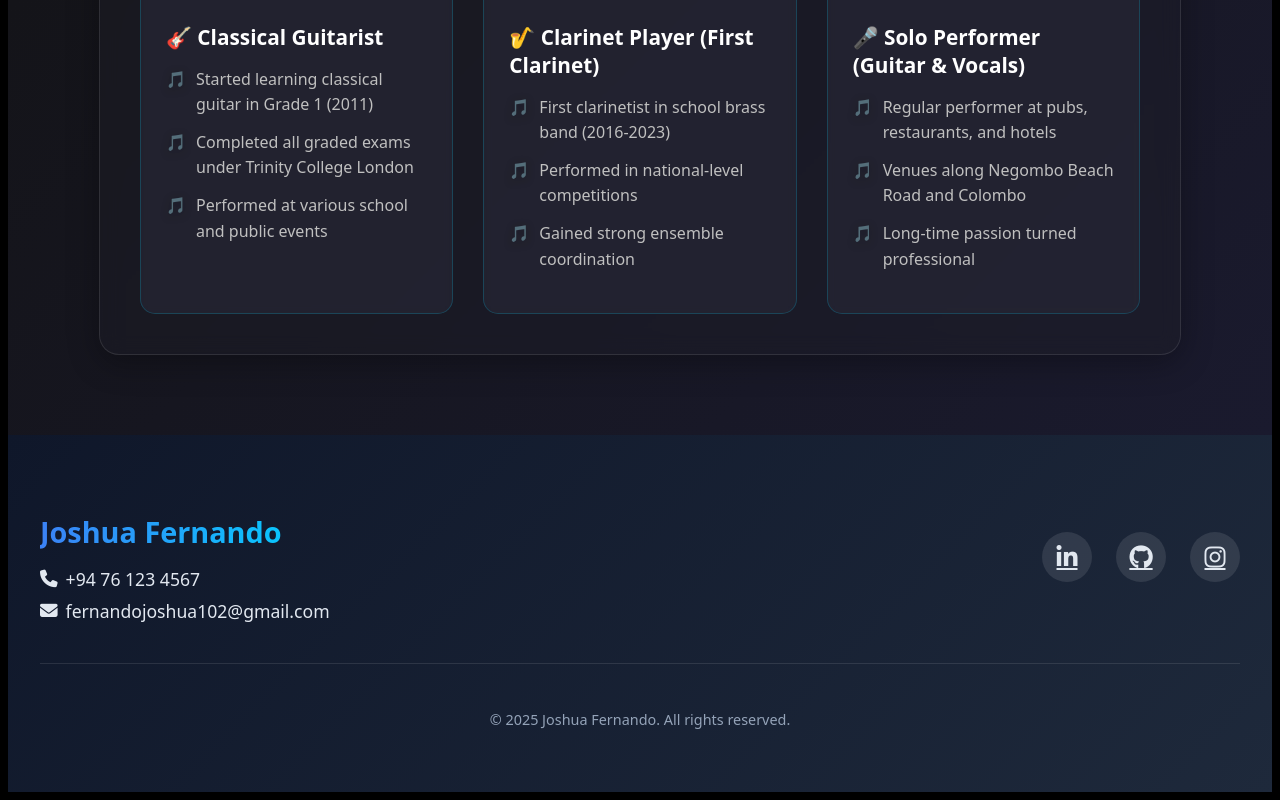
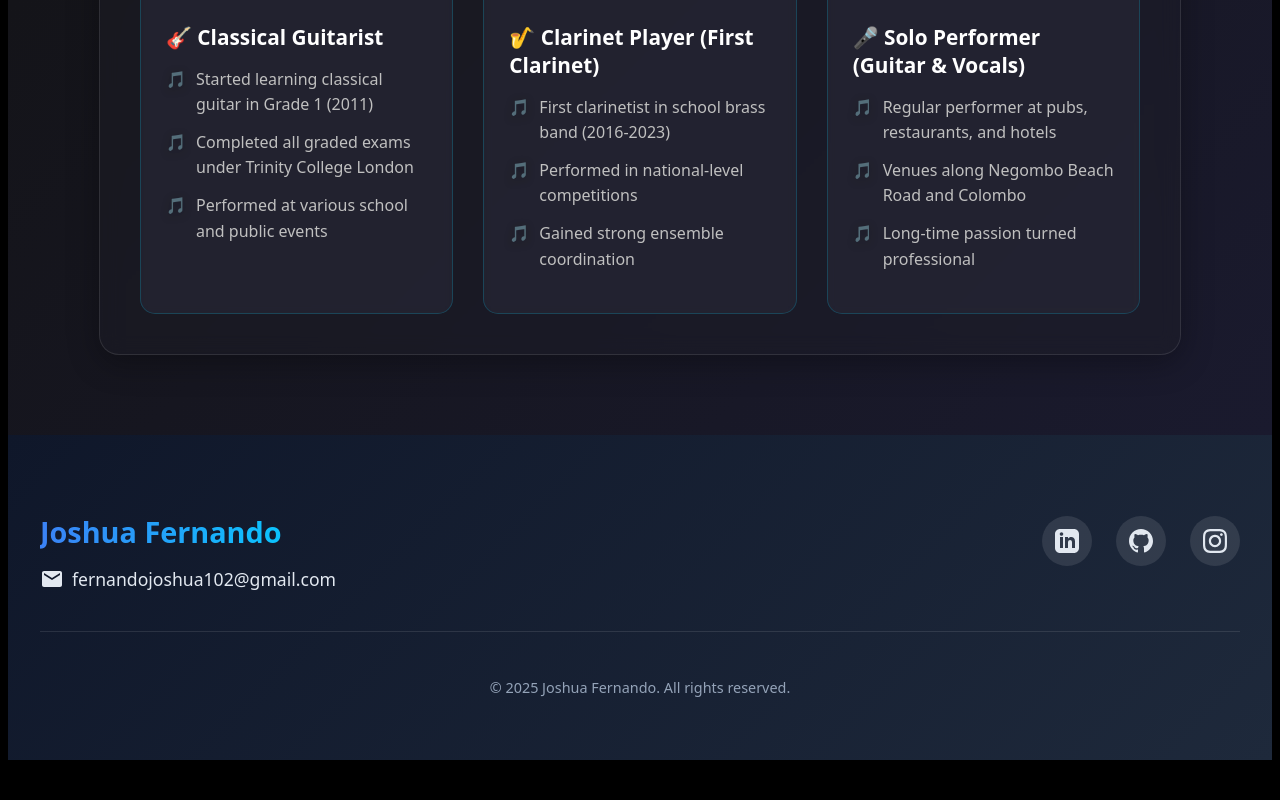
Before and after one commit to Joshfd05/Portfolio, an Angular app: page / in a window 1280 px wide. Shown: the part 4742-5542 px from the top of the page. After the commit the page ends 5510 px from the top, so only its background shows below. Built offline with nearby package versions, Linux system fonts and the light colour scheme.

Commit message:
Finished

```diff
--- a/src/app/components/footer/footer.component.css
+++ b/src/app/components/footer/footer.component.css
@@ -34,13 +34,19 @@
   color: transparent;
 }
 
-.footer-contact, .footer-email {
+.footer-contact {
   font-size: 1.1rem;
   margin: 0.5rem 0;
   display: flex;
   align-items: center;
   justify-content: center;
   gap: 0.5rem;
+}
+
+.icon {
+  width: 24px;
+  height: 24px;
+  fill: currentColor;
 }
 
 .footer-social {
@@ -50,7 +56,6 @@
 
 .social-link {
   color: #e2e8f0;
-  font-size: 1.5rem;
   width: 50px;
   height: 50px;
   border-radius: 50%;
@@ -87,7 +92,7 @@
     text-align: left;
   }
 
-  .footer-contact, .footer-email {
+  .footer-contact {
     justify-content: flex-start;
   }
 }
--- a/src/app/components/footer/footer.component.html
+++ b/src/app/components/footer/footer.component.html
@@ -4,22 +4,28 @@
       <div class="footer-info">
         <h3 class="footer-name">Joshua Fernando</h3>
         <p class="footer-contact">
-          <i class="fas fa-phone"></i> +94 76 123 4567
-        </p>
-        <p class="footer-email">
-          <i class="fas fa-envelope"></i> fernandojoshua102&#64;gmail.com
+          <svg class="icon" viewBox="0 0 24 24">
+            <path d="M20 4H4c-1.1 0-1.99.9-1.99 2L2 18c0 1.1.9 2 2 2h16c1.1 0 2-.9 2-2V6c0-1.1-.9-2-2-2zm0 4l-8 5-8-5V6l8 5 8-5v2z"/>
+          </svg>
+          fernandojoshua102&#64;gmail.com
         </p>
       </div>
 
       <div class="footer-social">
         <a href="https://linkedin.com/in/yourprofile" target="_blank" class="social-link">
-          <i class="fab fa-linkedin-in"></i>
+          <svg class="icon" viewBox="0 0 24 24">
+            <path d="M19 0h-14c-2.761 0-5 2.239-5 5v14c0 2.761 2.239 5 5 5h14c2.762 0 5-2.239 5-5v-14c0-2.761-2.238-5-5-5zm-11 19h-3v-11h3v11zm-1.5-12.268c-.966 0-1.75-.79-1.75-1.764s.784-1.764 1.75-1.764 1.75.79 1.75 1.764-.783 1.764-1.75 1.764zm13.5 12.268h-3v-5.604c0-3.368-4-3.113-4 0v5.604h-3v-11h3v1.765c1.396-2.586 7-2.777 7 2.476v6.759z"/>
+          </svg>
         </a>
         <a href="https://github.com/yourusername" target="_blank" class="social-link">
-          <i class="fab fa-github"></i>
+          <svg class="icon" viewBox="0 0 24 24">
+            <path d="M12 0c-6.626 0-12 5.373-12 12 0 5.302 3.438 9.8 8.207 11.387.599.111.793-.261.793-.577v-2.234c-3.338.726-4.033-1.416-4.033-1.416-.546-1.387-1.333-1.756-1.333-1.756-1.089-.745.083-.729.083-.729 1.205.084 1.839 1.237 1.839 1.237 1.07 1.834 2.807 1.304 3.492.997.107-.775.418-1.305.762-1.604-2.665-.305-5.467-1.334-5.467-5.931 0-1.311.469-2.381 1.236-3.221-.124-.303-.535-1.524.117-3.176 0 0 1.008-.322 3.301 1.23.957-.266 1.983-.399 3.003-.404 1.02.005 2.047.138 3.006.404 2.291-1.552 3.297-1.23 3.297-1.23.653 1.653.242 2.874.118 3.176.77.84 1.235 1.911 1.235 3.221 0 4.609-2.807 5.624-5.479 5.921.43.372.823 1.102.823 2.222v3.293c0 .319.192.694.801.576 4.765-1.589 8.199-6.086 8.199-11.386 0-6.627-5.373-12-12-12z"/>
+          </svg>
         </a>
         <a href="https://instagram.com/yourprofile" target="_blank" class="social-link">
-          <i class="fab fa-instagram"></i>
+          <svg class="icon" viewBox="0 0 24 24">
+            <path d="M12 2.163c3.204 0 3.584.012 4.85.07 3.252.148 4.771 1.691 4.919 4.919.058 1.265.069 1.645.069 4.849 0 3.205-.012 3.584-.069 4.849-.149 3.225-1.664 4.771-4.919 4.919-1.266.058-1.644.07-4.85.07-3.204 0-3.584-.012-4.849-.07-3.26-.149-4.771-1.699-4.919-4.92-.058-1.265-.07-1.644-.07-4.849 0-3.204.013-3.583.07-4.849.149-3.227 1.664-4.771 4.919-4.919 1.266-.057 1.645-.069 4.849-.069zm0-2.163c-3.259 0-3.667.014-4.947.072-4.358.2-6.78 2.618-6.98 6.98-.059 1.281-.073 1.689-.073 4.948 0 3.259.014 3.668.072 4.948.2 4.358 2.618 6.78 6.98 6.98 1.281.058 1.689.072 4.948.072 3.259 0 3.668-.014 4.948-.072 4.354-.2 6.782-2.618 6.979-6.98.059-1.28.073-1.689.073-4.948 0-3.259-.014-3.667-.072-4.947-.196-4.354-2.617-6.78-6.979-6.98-1.281-.059-1.69-.073-4.949-.073zm0 5.838c-3.403 0-6.162 2.759-6.162 6.162s2.759 6.163 6.162 6.163 6.162-2.759 6.162-6.163c0-3.403-2.759-6.162-6.162-6.162zm0 10.162c-2.209 0-4-1.79-4-4 0-2.209 1.791-4 4-4s4 1.791 4 4c0 2.21-1.791 4-4 4zm6.406-11.845c-.796 0-1.441.645-1.441 1.44s.645 1.44 1.441 1.44c.795 0 1.439-.645 1.439-1.44s-.644-1.44-1.439-1.44z"/>
+          </svg>
         </a>
       </div>
     </div>
--- a/src/styles.css
+++ b/src/styles.css
@@ -1,4 +1,3 @@
-@import '~@fortawesome/fontawesome-free/css/all.min.css';
 
 * {
     font-family: system-ui, -apple-system, BlinkMacSystemFont, 'Segoe UI', Roboto, Oxygen, Ubuntu, Cantarell, 'Open Sans', 'Helvetica Neue', sans-serif;
```
Also changed, not shown: src/app/components/footer/footer.component.ts (+5 -15 lines).
